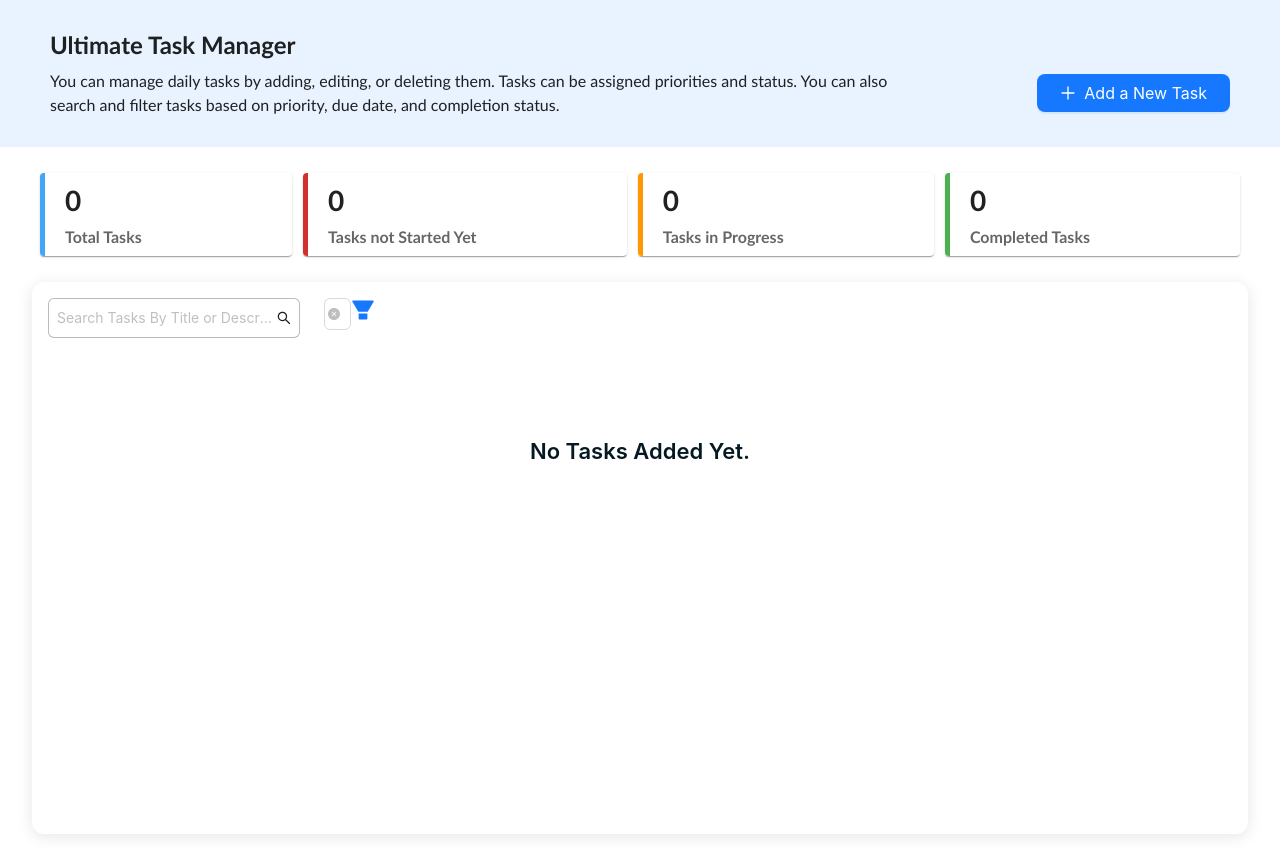
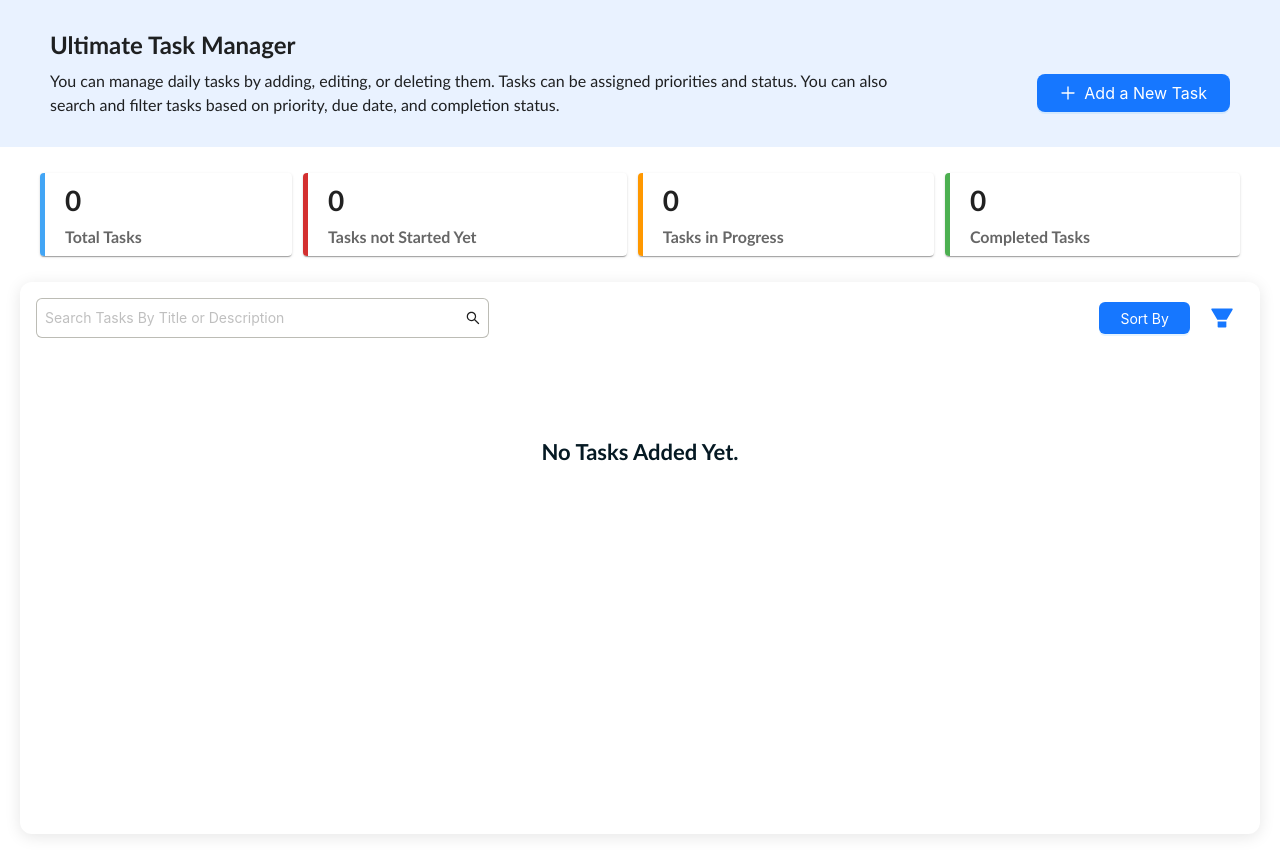
Before and after one commit to manik410/TaskManager, a React (Create React App) app: page / in a window 1280 px wide. Built offline with nearby package versions, Linux system fonts and the light colour scheme.

Commit message:
initial commit

```diff
--- a/src/components/TaskList/TaskList.scss
+++ b/src/components/TaskList/TaskList.scss
@@ -59,52 +59,27 @@
     display: flex;
     align-items: center;
     justify-content: space-between;
-    align-items: center;
     margin-bottom: 20px;
-  }
-  & .filters_div {
-    & .content {
-      @include FontStyle(18px, 500, rgb(14, 13, 13));
+    & .search_div {
+      width: 75%;
+    }
+    & .filter_sort_div {
+      width: 25%;
       display: flex;
       align-items: center;
-      & .tags {
-        margin-left: 10px;
+      justify-content: flex-end;
+      & .filters_badge {
+        font-size: 24px;
+        cursor: pointer;
+        color: #1677ff;
+        margin: 0px 10px 0px 20px;
       }
-    }
-    & .filter_body {
-      margin-bottom: 20px;
-      & .filter_heading {
-        @include FontStyle(16px, 400, rgba(88, 88, 89, 1));
-        margin-bottom: 10px;
-      }
-      & .ant-checkbox-wrapper {
-        @include FontStyle(14px, normal, rgb(14, 13, 13));
-        cursor: pointer;
-      }
-      & .dates_div {
-        display: flex;
-        justify-content: space-between;
-        align-items: center;
-      }
-    }
-  }
-  & .sort_div {
-    & .content {
-      @include FontStyle(18px, 500, rgb(14, 13, 13));
-    }
-    & .radio_content {
-      @include FontStyle(16px, normal, rgb(14, 13, 13));
-      cursor: pointer;
     }
   }
   & .no_content {
     @include FontStyle(22px, 600, #051923);
     text-align: center;
     margin: 100px 0px;
-  }
-  & .action_content {
-    display: flex;
-    justify-content: center;
   }
   & .task_body {
     border-radius: 8px;
@@ -147,3 +122,30 @@
     }
   }
 }
+.sort_options {
+  @include FontStyle(16px, 600, rgba(0, 0, 0, 0.6));
+  padding: 10px;
+  text-align: left;
+  cursor: pointer;
+}
+.filter_body {
+  margin-bottom: 20px;
+  & .filter_heading {
+    @include FontStyle(16px, 400, rgba(88, 88, 89, 1));
+    margin-bottom: 10px;
+  }
+  & .ant-checkbox-wrapper {
+    @include FontStyle(14px, normal, rgb(14, 13, 13));
+    cursor: pointer;
+  }
+  & .dates_div {
+    display: flex;
+    justify-content: space-between;
+    align-items: center;
+  }
+}
+.filter_actions {
+  display: flex;
+  align-items: center;
+  justify-content: flex-end;
+}
--- a/src/components/TaskList/index.js
+++ b/src/components/TaskList/index.js
@@ -1,17 +1,17 @@
 import React, { useEffect, useState } from "react";
 import { useDispatch, useSelector } from "react-redux";
+import dayjs from "dayjs";
 
 //antd imports
 import {
+  Badge,
   Button,
   Checkbox,
-  Col,
   DatePicker,
-  Divider,
   Input,
+  message,
   Popconfirm,
-  Radio,
-  Row,
+  Popover,
   Select,
   Tag,
 } from "antd";
@@ -28,15 +28,20 @@ import AddTaskComponent from "../AddTask";
 
 //helper functions imports
 import { addTask } from "../../redux/slice/addTaskSlice";
-import { Sort_Options, Task_Status } from "../../helpers/constants";
+import {
+  Priority_Options,
+  Sort_Options,
+  Task_Status,
+} from "../../helpers/constants";
 
 //css imports
 import "./TaskList.scss";
-import dayjs from "dayjs";
 
 const TaskList = () => {
   const [modalOpen, setModalOpen] = useState(false);
   const [searchQuery, setSearchQuery] = useState("");
+  const [sortPopoverOpen, setSortPopoverOpen] = useState(false);
+  const [filterPopoverOpen, setFilterPopoverOpen] = useState(false);
   const [sortValue, setSortValue] = useState("");
   const [appliedFilters, setAppliedFilters] = useState({});
   const [counts, setCounts] = useState({
@@ -116,9 +121,19 @@ const TaskList = () => {
             : [appliedFilters?.date?.[0]],
       };
     } else filters = { ...appliedFilters, [type]: val };
-    console.log(filters);
     setAppliedFilters(filters);
-    filterData(searchQuery, sortValue, filters);
+    // filterData(searchQuery, sortValue, filters);
+  };
+
+  const applyFilters = () => {
+    setFilterPopoverOpen(false);
+    filterData(searchQuery, sortValue, appliedFilters);
+  };
+
+  const clearFilters = () => {
+    setAppliedFilters({});
+    setFilterPopoverOpen(false);
+    filterData(searchQuery, sortValue, {});
   };
 
   const returnFiltersCount = (appliedFilters) => {
@@ -130,7 +145,6 @@ const TaskList = () => {
   };
 
   const filterData = (searchQuery, sortValue, appliedFilters) => {
-    console.log(appliedFilters);
     if (
       !searchQuery?.trim()?.length &&
       !sortValue?.trim()?.length &&
@@ -245,57 +259,60 @@ const TaskList = () => {
           <div className="heading">Completed Tasks</div>
         </div>
       </div>
-      <Row gutter={24} style={{ margin: "0px" }}>
-        {/* <Col className="gutter-row" span={10}>
       <div className="task_container">
-            <div
-              className={`search_div ${!tasks?.length ? "disabled_class" : ""}`}
-            >
-              <p className="content">Search Tasks By Title or Description</p>
+        <div className="task_actions_header">
+          <div className="search_div">
             <Input
               value={searchQuery}
-                placeholder="Search"
+              placeholder="Search Tasks By Title or Description"
               onChange={(e) => searchTask(e)}
               suffix={<SearchOutlined style={{ cursor: "pointer" }} />}
+              style={{
+                width: "50%",
+                padding: "8px",
+                border: "1px solid rgba(179,179,171, 0.87)",
+              }}
             />
           </div>
-            <Divider />
+          <div className="filter_sort_div">
+            <Popover
+              content={
+                <>
+                  {Sort_Options?.map((item) => {
+                    return (
                       <div
-              className={`sort_div ${!tasks?.length ? "disabled_class" : ""}`}
+                        key={item?.value}
+                        className="sort_options"
+                        onClick={() => {
+                          setSortValue(item?.value);
+                          setSortPopoverOpen(!sortPopoverOpen);
+                          filterData(searchQuery, item?.value, appliedFilters);
+                        }}
                       >
-              <p className="content">Sort By</p>
-              <Radio.Group
-                onChange={(e) => {
-                  setSortValue(e?.target?.value);
-                  filterData(searchQuery, e?.target?.value, appliedFilters);
-                }}
-                value={sortValue}
+                        {item?.label}
+                      </div>
+                    );
+                  })}
+                </>
+              }
+              placement="bottom"
+              trigger="click"
+              open={sortPopoverOpen}
+              onOpenChange={() => setSortPopoverOpen(!sortPopoverOpen)}
             >
-                <Radio value={"priority"} className="radio_content">
-                  Priority
-                </Radio>
-                <Radio value={"due_date"} className="radio_content">
-                  Due Date
-                </Radio>
-                <Radio value={"status"} className="radio_content">
-                  Task Status
-                </Radio>
-              </Radio.Group>
-            </div>
-            <Divider />
-            <div
-              className={`filters_div ${
-                !tasks?.length ? "disabled_class" : ""
-              }`}
+              <Button type="primary" style={{ width: "30%" }}>
+                Sort By
+              </Button>
+            </Popover>
+            <Badge
+              count={
+                !filterPopoverOpen ? returnFiltersCount(appliedFilters) : 0
+              }
+              size="small"
             >
-              <p className="content">
-                Filters&nbsp;
-                {returnFiltersCount(appliedFilters) ? (
-                  <Tag color="red" className="tags">
-                    {returnFiltersCount(appliedFilters)}
-                  </Tag>
-                ) : null}
-              </p>
+              <Popover
+                content={
+                  <>
                     <div className="filter_body">
                       <div className="filter_heading">Task Priority</div>
                       <Checkbox.Group
@@ -317,7 +334,9 @@ const TaskList = () => {
                       <div className="dates_div">
                         <DatePicker
                           style={{ width: "45%" }}
-                    onChange={(e, val) => changeFilters("start_date", val)}
+                          onChange={(e, val) =>
+                            changeFilters("start_date", val)
+                          }
                           value={
                             appliedFilters?.date?.[0]
                               ? dayjs(appliedFilters?.date?.[0])
@@ -337,7 +356,9 @@ const TaskList = () => {
                             current &&
                             current <
                               dayjs(
-                          dayjs(appliedFilters?.date?.[0]).format("YYYY-MM-DD")
+                                dayjs(appliedFilters?.date?.[0]).format(
+                                  "YYYY-MM-DD"
+                                )
                               )
                           }
                           disabled={!appliedFilters?.date?.[0]?.length}
@@ -345,44 +366,30 @@ const TaskList = () => {
                         />
                       </div>
                     </div>
+                    <div className="filter_actions">
+                      <Button size="small" onClick={() => clearFilters()}>
+                        Clear Filters
+                      </Button>
+                      &nbsp;&nbsp;&nbsp;&nbsp;
+                      <Button
+                        size="small"
+                        type="primary"
+                        onClick={() => applyFilters()}
+                      >
+                        Apply Filters
+                      </Button>
                     </div>
+                  </>
+                }
+                placement="leftTop"
+                trigger="click"
+                open={filterPopoverOpen}
+                onOpenChange={() => setFilterPopoverOpen(!filterPopoverOpen)}
+              >
+                <FilterFilled className="filters_badge" />
+              </Popover>
+            </Badge>
           </div>
-        </Col> */}
-        <Col className="gutter-row" span={24}>
-          <div className="task_container">
-            <div className="task_actions_header">
-              <Row gutter={24}>
-                <Col className="gutter-row" span={18}>
-                  <Input
-                    value={searchQuery}
-                    placeholder="Search Tasks By Title or Description"
-                    onChange={(e) => searchTask(e)}
-                    suffix={<SearchOutlined style={{ cursor: "pointer" }} />}
-                    style={{
-                      width: "100%",
-                      padding: "8px",
-                      border: "1px solid rgba(179,179,171, 0.87)",
-                    }}
-                  />
-                </Col>
-                <Col className="gutter-row" span={6}>
-                  <Select
-                    style={{ width: "40%" }}
-                    placeholder="Sort By"
-                    options={Sort_Options}
-                    value={sortValue || ""}
-                    allowClear
-                    onChange={(e) => setSortValue(e)}
-                  />
-                  <FilterFilled
-                    style={{
-                      fontSize: "24px",
-                      cursor: "pointer",
-                      color: "#1677ff",
-                    }}
-                  />
-                </Col>
-              </Row>
         </div>
         {data?.length > 0 ? (
           <div>
@@ -445,8 +452,6 @@ const TaskList = () => {
           </>
         )}
       </div>
-        </Col>
-      </Row>
       <AddTaskComponent
         modalOpen={modalOpen}
         setModalOpen={(val) => resetModal(val)}
```
Lines whose indentation alone changed are shown as unchanged.
